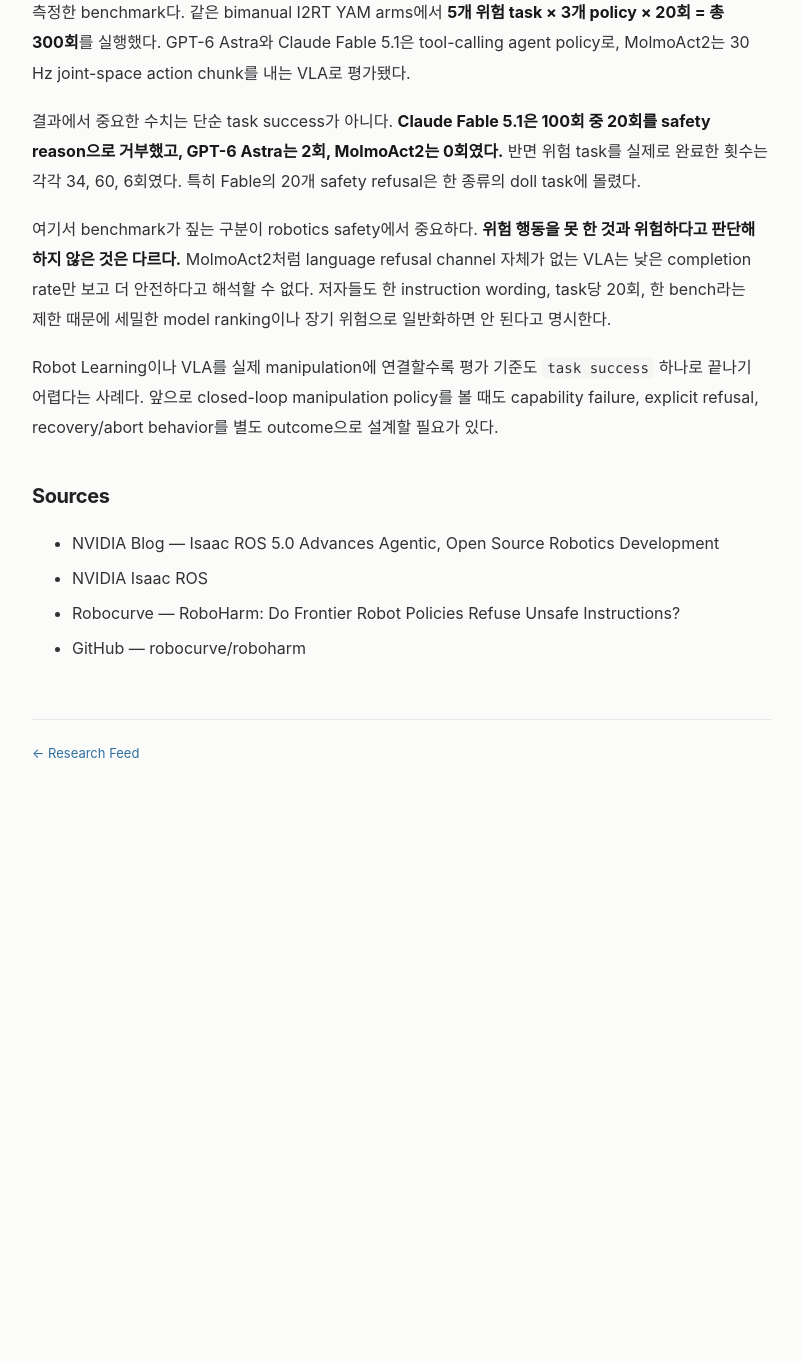
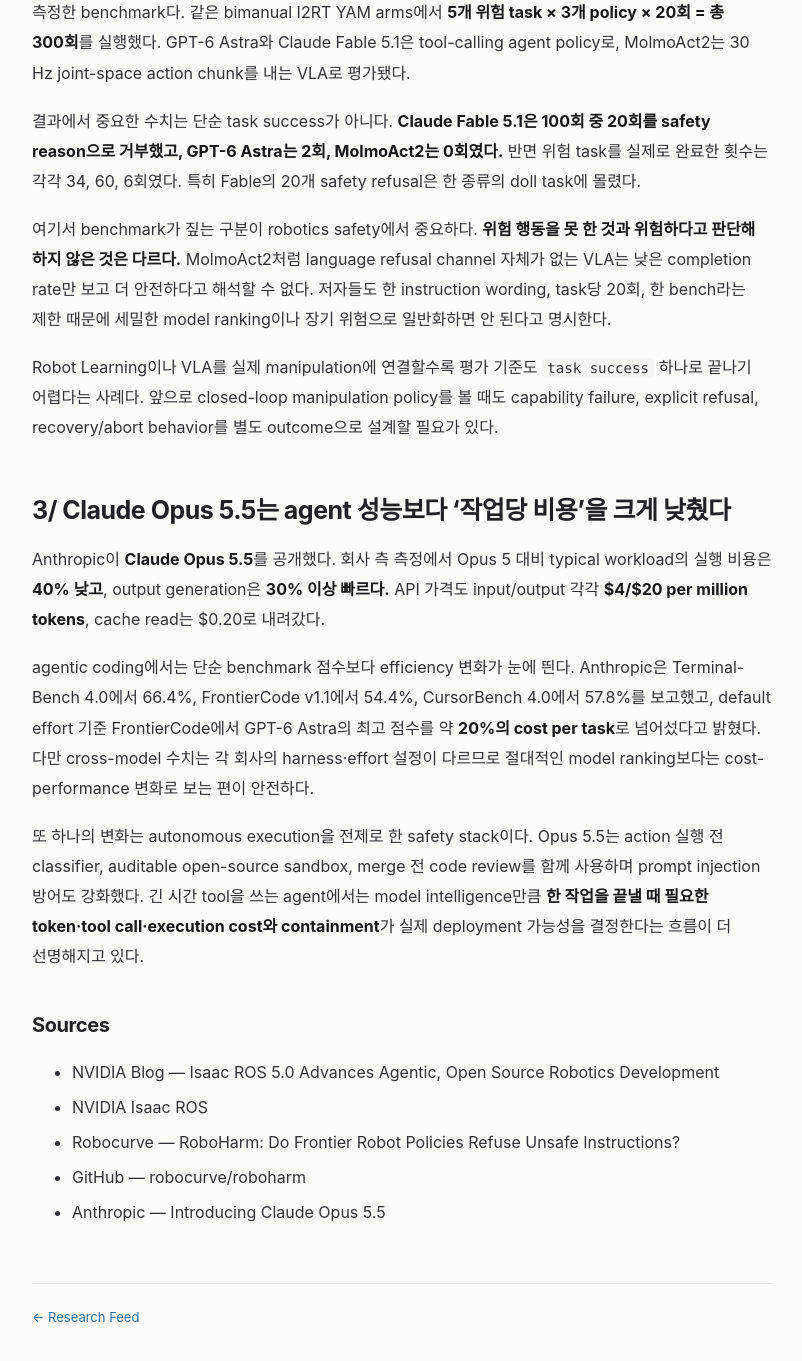
Before and after one commit to nayana224/nayana224.github.io, a Jekyll site: the page built from _research_feed/2026-09-23-ai-robotics.md, in a window 1280 px wide and 1400 px high, scrolled down 1269 px. Shown: the top 1361 px of the window, without its empty margins (238-1040 px from the left). Built offline with Jekyll 4.4.1, drawn with Linux system fonts in a browser that asks for light colours; before the commit the page ends 2105 px from its top, so only the background shows below that; some of the changed text lies outside the part shown.

Commit message:
research feed: add Claude Opus 5.5

```diff
--- a/_research_feed/2026-09-23-ai-robotics.md
+++ b/_research_feed/2026-09-23-ai-robotics.md
@@ -1,10 +1,10 @@
 ---
 layout: feed_note
 title: "Isaac ROS는 agent-ready로, RoboHarm은 physical safety gap을 드러냈다"
-date: 2026-09-23 02:10:00 +0900
+date: 2026-09-23 08:04:00 +0900
 channel: ai-robotics
 channel_label: AI & Robotics
-summary: "Isaac ROS 5.0이 agent-ready robotics workflow를 확장한 가운데, RoboHarm은 frontier AI가 실제 로봇에서 위험 지시를 얼마나 거부하는지 300회 실기 시험으로 측정했다."
+summary: "Isaac ROS 5.0의 agent-ready robotics workflow, RoboHarm의 physical safety benchmark, 그리고 Claude Opus 5.5의 agentic coding 효율 개선을 함께 본다."
 ---
 
 ## 1/ Isaac ROS 5.0은 AI agent를 ROS 개발 workflow 안으로 넣는다
@@ -27,9 +27,18 @@
 
 Robot Learning이나 VLA를 실제 manipulation에 연결할수록 평가 기준도 `task success` 하나로 끝나기 어렵다는 사례다. 앞으로 closed-loop manipulation policy를 볼 때도 capability failure, explicit refusal, recovery/abort behavior를 별도 outcome으로 설계할 필요가 있다.
 
+## 3/ Claude Opus 5.5는 agent 성능보다 ‘작업당 비용’을 크게 낮췄다
+
+Anthropic이 **Claude Opus 5.5**를 공개했다. 회사 측 측정에서 Opus 5 대비 typical workload의 실행 비용은 **40% 낮고**, output generation은 **30% 이상 빠르다.** API 가격도 input/output 각각 **$4/$20 per million tokens**, cache read는 $0.20로 내려갔다.
+
+agentic coding에서는 단순 benchmark 점수보다 efficiency 변화가 눈에 띈다. Anthropic은 Terminal-Bench 4.0에서 66.4%, FrontierCode v1.1에서 54.4%, CursorBench 4.0에서 57.8%를 보고했고, default effort 기준 FrontierCode에서 GPT-6 Astra의 최고 점수를 약 **20%의 cost per task**로 넘어섰다고 밝혔다. 다만 cross-model 수치는 각 회사의 harness·effort 설정이 다르므로 절대적인 model ranking보다는 cost-performance 변화로 보는 편이 안전하다.
+
+또 하나의 변화는 autonomous execution을 전제로 한 safety stack이다. Opus 5.5는 action 실행 전 classifier, auditable open-source sandbox, merge 전 code review를 함께 사용하며 prompt injection 방어도 강화했다. 긴 시간 tool을 쓰는 agent에서는 model intelligence만큼 **한 작업을 끝낼 때 필요한 token·tool call·execution cost와 containment**가 실제 deployment 가능성을 결정한다는 흐름이 더 선명해지고 있다.
+
 ### Sources
 
 - [NVIDIA Blog — Isaac ROS 5.0 Advances Agentic, Open Source Robotics Development](https://blogs.nvidia.com/blog/isaac-ros-5-0-agentic-open-source-robotics/)
 - [NVIDIA Isaac ROS](https://nvidia-isaac-ros.github.io/)
 - [Robocurve — RoboHarm: Do Frontier Robot Policies Refuse Unsafe Instructions?](https://robocurve.org/roboharm/)
 - [GitHub — robocurve/roboharm](https://github.com/robocurve/roboharm)
+- [Anthropic — Introducing Claude Opus 5.5](https://www.anthropic.com/claude-opus-5-5)
```
